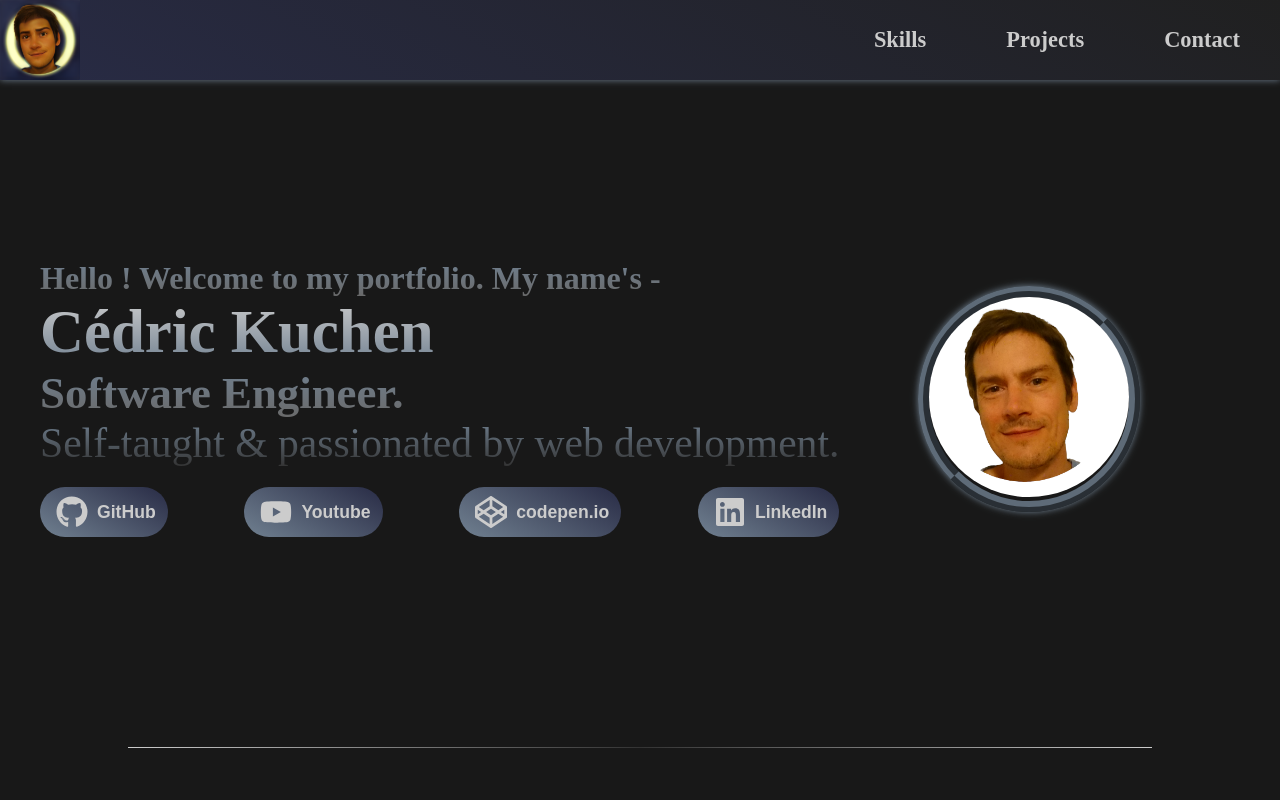
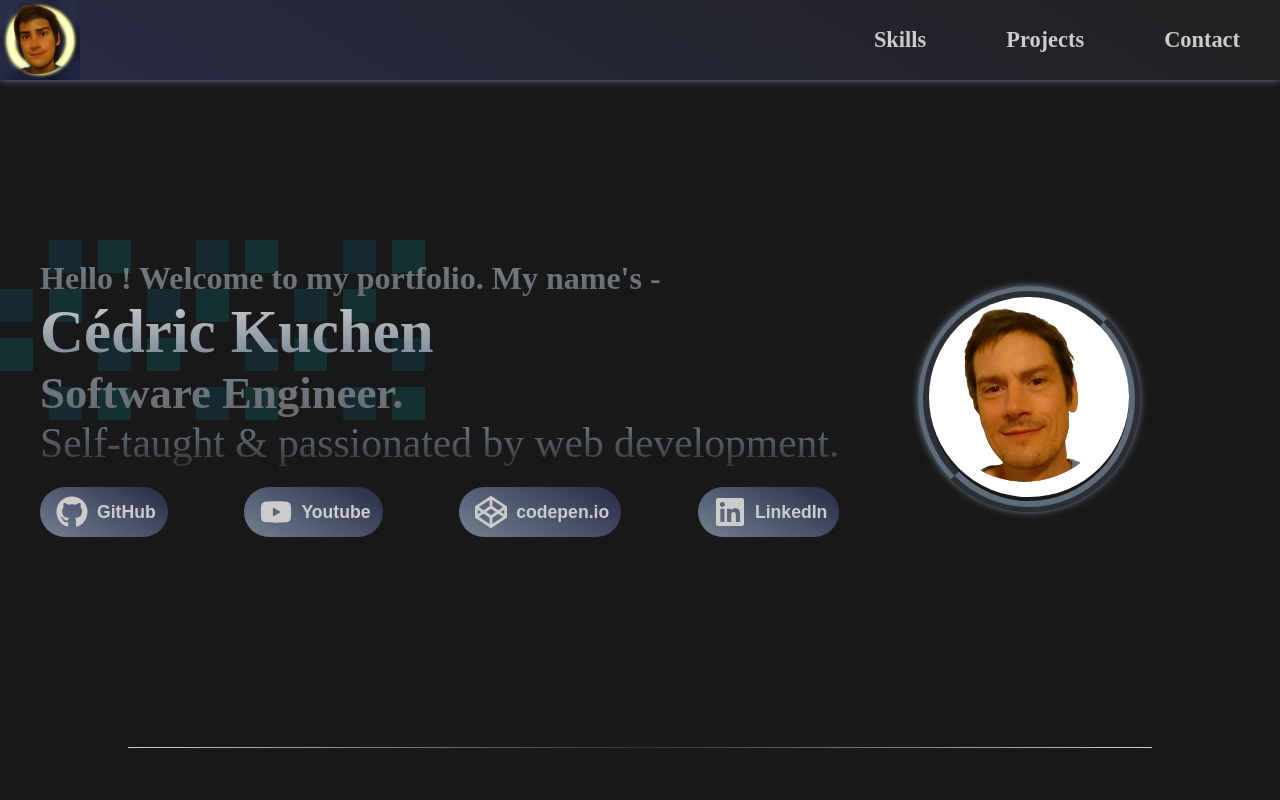
Before and after one commit to TLRKiliann/hiring-portfolio, a Next.js app in the folder my-app/: page / in a window 1280 px wide. Shown: the top 800 px of the page. Built offline with nearby package versions, Linux system fonts and the light colour scheme.

Commit message:
grid of colors added

```diff
--- a/my-app/components/mainTitle.tsx
+++ b/my-app/components/mainTitle.tsx
@@ -7,7 +7,44 @@ export default function MainTitle() {
   return (
     <>
       <div className={style.mainSection}>
-
+        <div className={style.grid}>
+          <div className={style.griditem}></div>
+          <div className={style.griditem}></div>
+          <div className={style.griditem}></div>
+          <div className={style.griditem}></div>
+          <div className={style.griditem}></div>
+          <div className={style.griditem}></div>
+          <div className={style.griditem}></div>
+          <div className={style.griditem}></div>
+          <div className={style.griditem}></div>
+          <div className={style.griditem}></div>
+          <div className={style.griditem}></div>
+          <div className={style.griditem}></div>
+          <div className={style.griditem}></div>
+          <div className={style.griditem}></div>
+          <div className={style.griditem}></div>
+          <div className={style.griditem}></div>
+          <div className={style.griditem}></div>
+          <div className={style.griditem}></div>
+          <div className={style.griditem}></div>
+          <div className={style.griditem}></div>
+          <div className={style.griditem}></div>
+          <div className={style.griditem}></div>
+          <div className={style.griditem}></div>
+          <div className={style.griditem}></div>
+          <div className={style.griditem}></div>
+          <div className={style.griditem}></div>
+          <div className={style.griditem}></div>
+          <div className={style.griditem}></div>
+          <div className={style.griditem}></div>
+          <div className={style.griditem}></div>
+          <div className={style.griditem}></div>
+          <div className={style.griditem}></div>
+          <div className={style.griditem}></div>
+          <div className={style.griditem}></div>
+          <div className={style.griditem}></div>
+          <div className={style.griditem}></div>
+        </div>
         <div className={style.container}>
           <h3 className={style.h3}>
             Hello ! Welcome to my portfolio. My name's -
--- a/my-app/styles/mainTitle.module.scss
+++ b/my-app/styles/mainTitle.module.scss
@@ -1,5 +1,14 @@
 @import 'fonts.scss';
 @import 'colors.scss';
+
+@keyframes grid-anim {
+  from {
+    opacity: 0;
+  }
+  to {
+    opacity: 0.1;
+  }
+}
 
 @keyframes titles {
   0% {
@@ -59,6 +68,30 @@
   align-items: center;
   justify-content: space-between;
   padding: 40px 0px;
+  .grid {
+    position: absolute;
+    top: 240px;
+    right: 870px;
+    left: 0px;
+    display: grid;
+    grid-template-rows: repeat(4, 1fr);
+    grid-auto-columns: calc((180px - 3em) / 4);
+    grid-auto-flow: column;
+    grid-gap: 1em;
+    height: 180px;
+    opacity: 0.1;
+    z-index: -1;
+    animation-name: grid-anim;
+    animation-delay: 0s;
+    animation-duration: 1s;
+    animation-timing-function: ease-in;
+  }
+  .griditem:nth-child(3n) {
+    background-color: aqua;
+  }
+  .griditem:nth-child(3n + 2) {
+    background-color: deepskyblue;
+  }
   .container {
     font-family: $akayakanadaka_font;
     color: #ccc;
@@ -113,9 +146,9 @@
         transition: ease 0.2s;
         &:hover {
           background: linear-gradient(30deg, $slategrey, $bg_color2);
-          box-shadow: 0px 0px 10px gold;
-          color: sandybrown;
-          transform: rotate(-7deg);
+          box-shadow: 0px 0px 10px aqua;
+          color: aqua;
+          transform: rotate(-15deg);
         }
       }
     }
```
